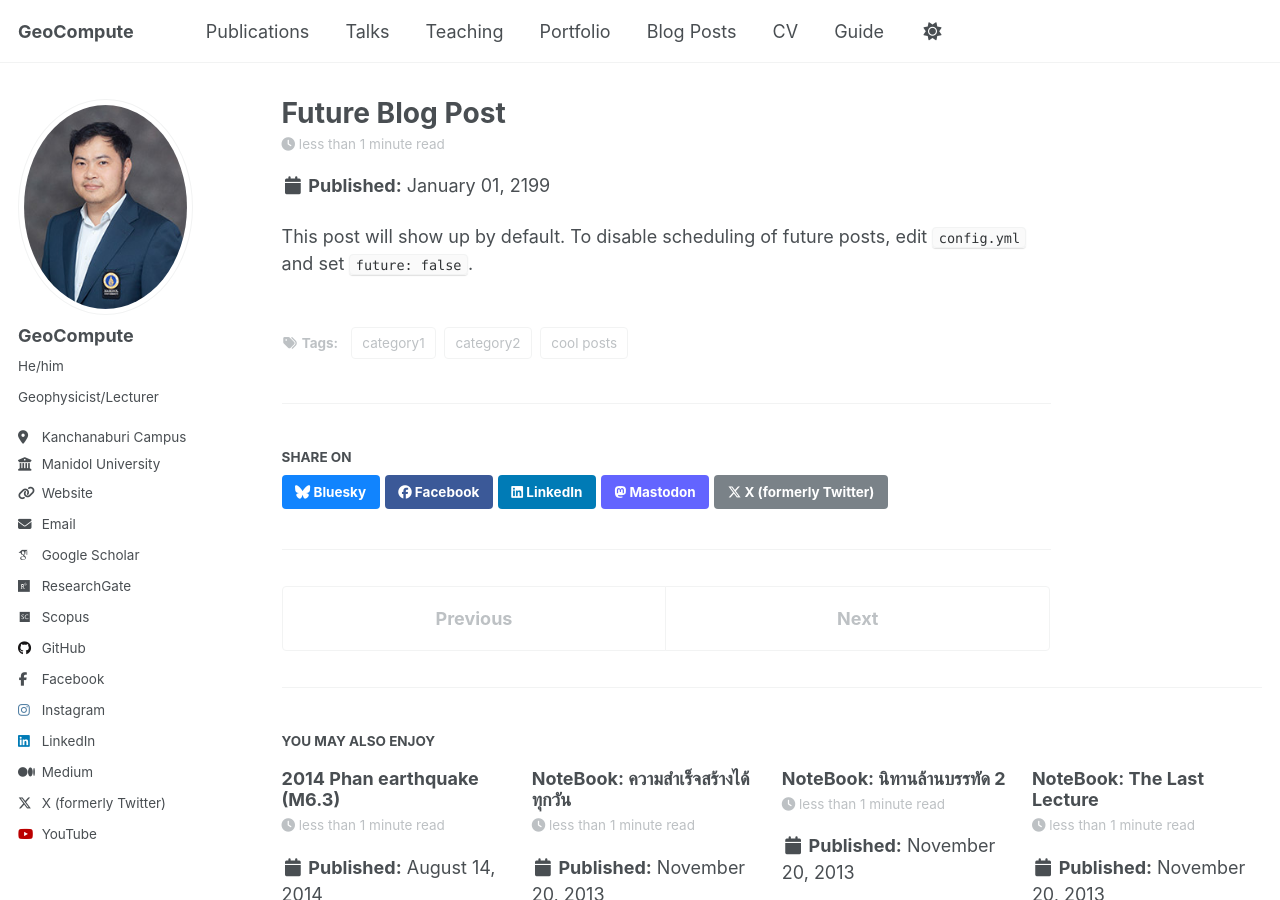
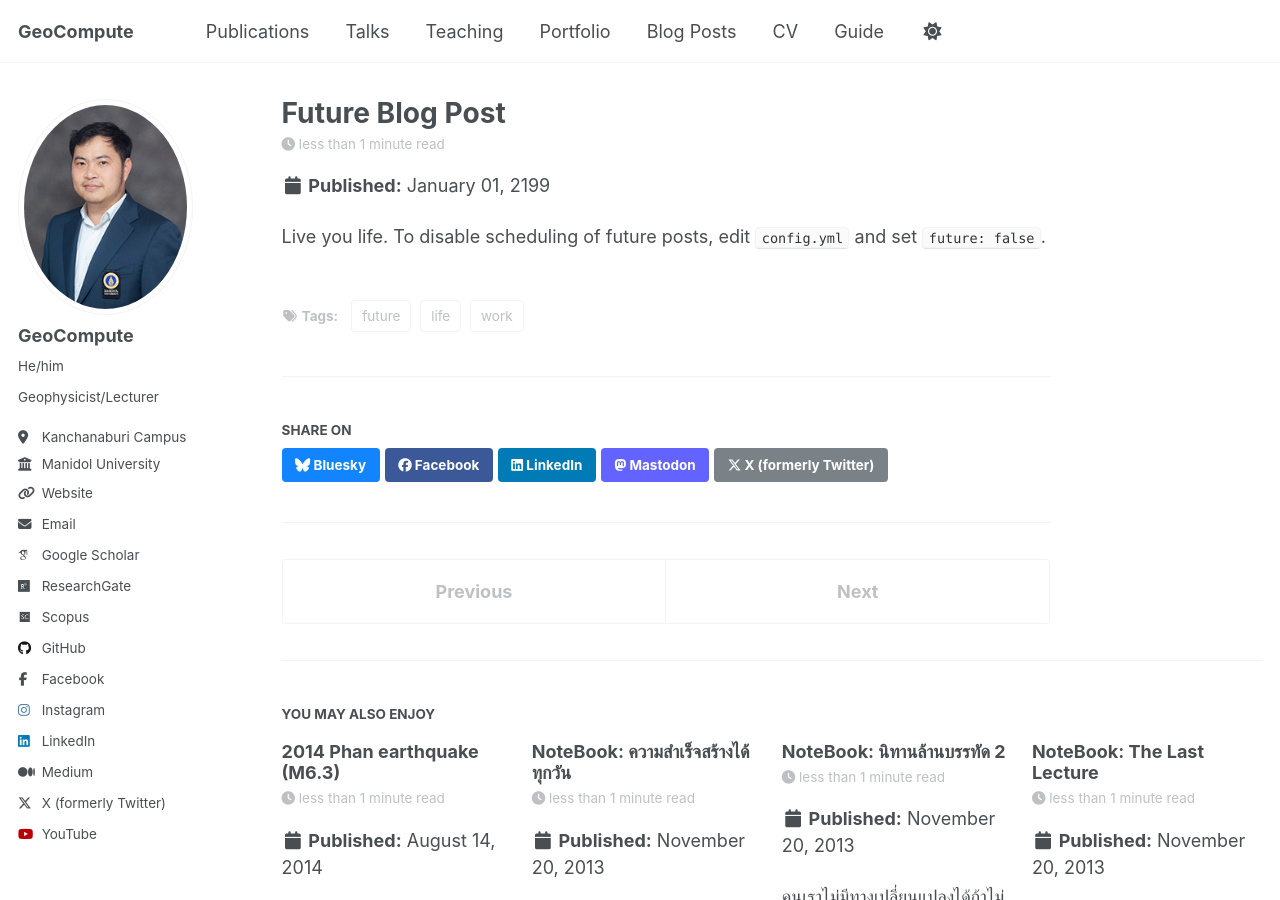
Before and after one commit to Songkhun/Songkhun.github.io, a Jekyll site: the page built from _posts/2199-01-01-future-post.md, in a window 1280 px wide and 900 px high. Built offline with Jekyll 4.4.1, drawn with Linux system fonts in a browser that asks for light colours; some web fonts are replaced; a script that is not in the unit is left out.

Commit message:
Update 2199-01-01-future-post.md

```diff
--- a/_posts/2199-01-01-future-post.md
+++ b/_posts/2199-01-01-future-post.md
@@ -3,9 +3,10 @@ title: 'Future Blog Post'
 date: 2199-01-01
 permalink: /posts/2012/08/blog-post-4/
 tags:
-  - cool posts
-  - category1
-  - category2
+  - life
+  - future
+  - work
 ---
 
-This post will show up by default. To disable scheduling of future posts, edit `config.yml` and set `future: false`.
+Live you life.
+To disable scheduling of future posts, edit `config.yml` and set `future: false`.
```
